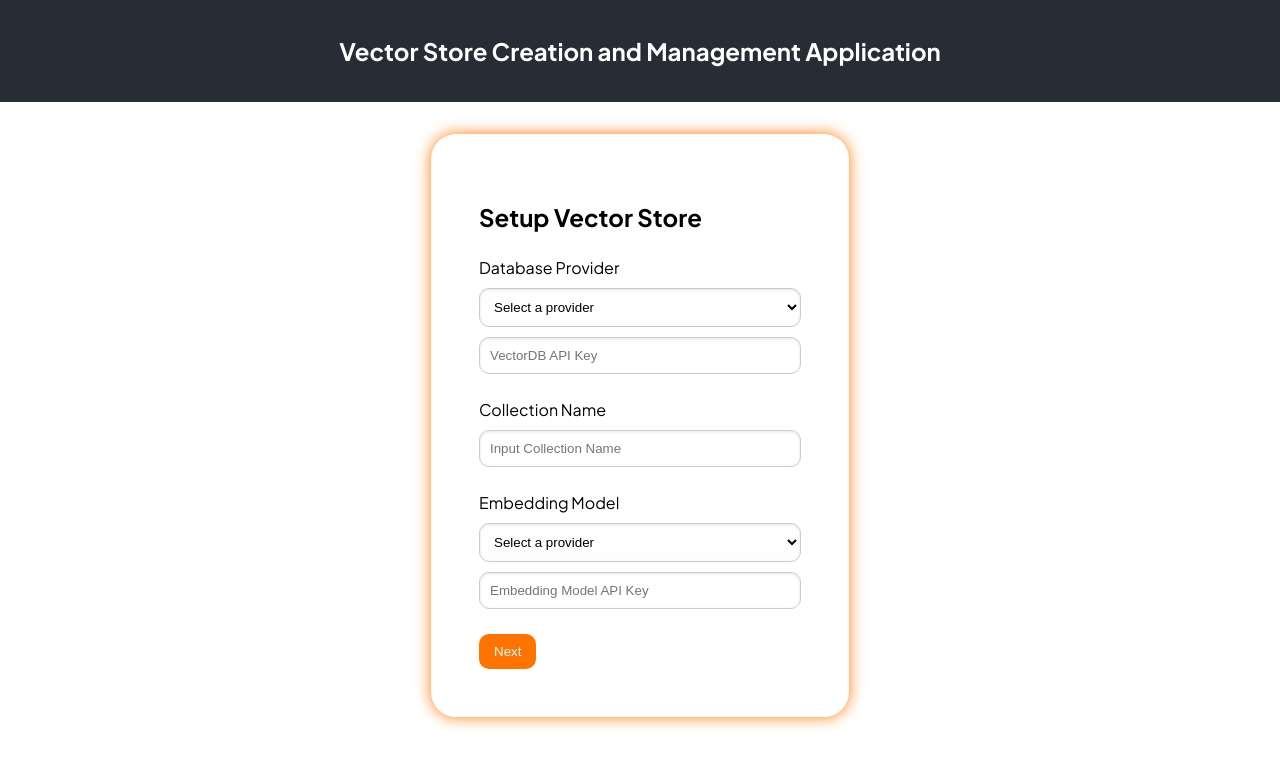
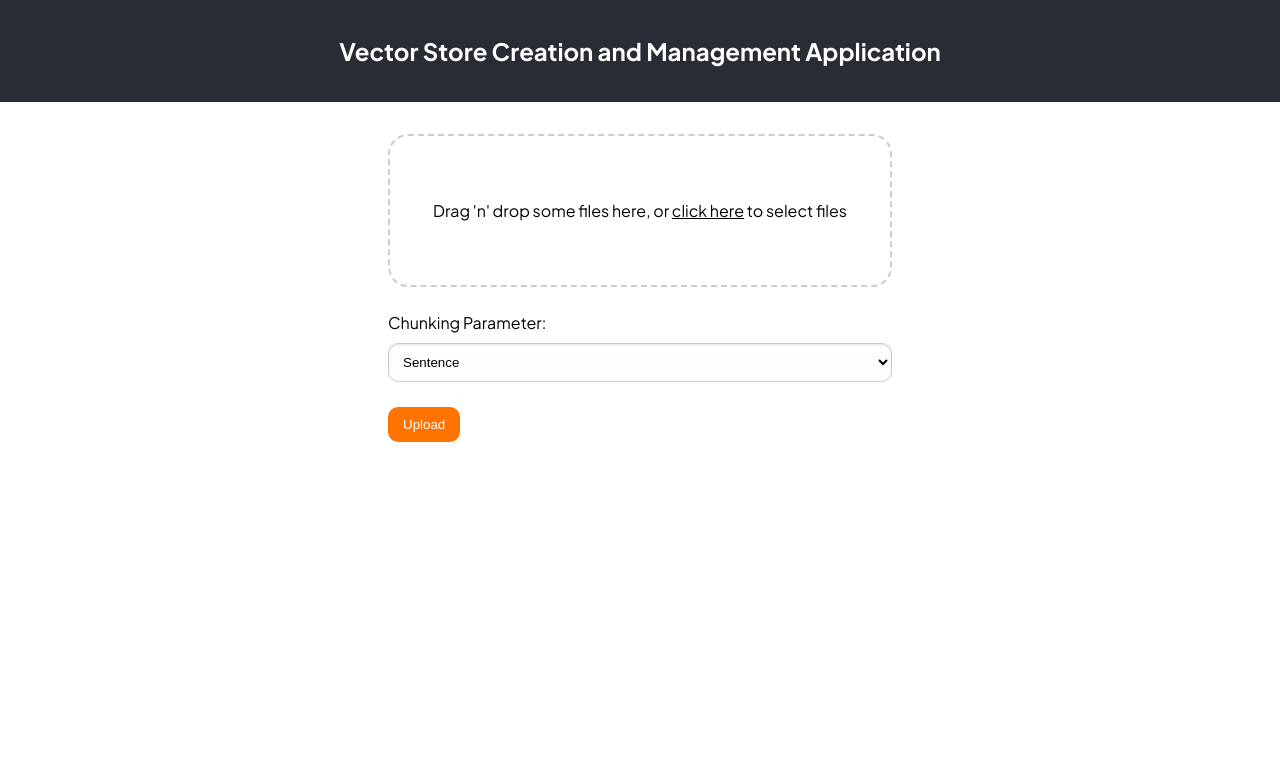
Before and after one commit to lckariyawasam/vector-store-management-app, a React (Create React App) app: page /dashboard in a window 1280 px wide. Shown: the top 768 px of the page. Built offline with nearby package versions, Linux system fonts and the light colour scheme.

Commit message:
Add Upload Dashboard UI

```diff
--- a/package.json
+++ b/package.json
@@ -8,6 +8,7 @@
     "@testing-library/user-event": "^13.5.0",
     "react": "^19.0.0",
     "react-dom": "^19.0.0",
+    "react-dropzone": "^14.3.5",
     "react-scripts": "5.0.1",
     "web-vitals": "^2.1.4"
   },
--- a/src/App.js
+++ b/src/App.jsx
@@ -2,6 +2,7 @@ import React, { useState } from 'react';
 import './App.css';
 
 import SetupPage from './pages/SetupPage'
+import Dashboard from './pages/Dashboard';
 import Header from './common/Header';
 
 function App() {
@@ -9,7 +10,8 @@ function App() {
     <div>
       <Header/>
       <div className='container'>
-        <SetupPage></SetupPage>
+        {/* <SetupPage></SetupPage> */}
+        <Dashboard/>
       </div>
     </div>
   );
--- /dev/null
+++ b/src/pages/Dashboard/index.jsx
@@ -0,0 +1,104 @@
+import React, { useState, useCallback } from 'react';
+import { useDropzone } from 'react-dropzone';
+
+import './styles.css'
+
+const BACKEND_URL = "http://localhost:5000/upload"
+
+function Dashboard() {
+  const [selectedFile, setSelectedFile] = useState(null);
+  const [description, setDescription] = useState('');
+  const [uploadStatus, setUploadStatus] = useState(null);
+  const [uploadMessage, setUploadMessage] = useState('');
+  const [chunkingParameter, setChunkingParameter] = useState('sentence');
+
+  const onDrop = useCallback(acceptedFiles => {
+    setSelectedFile(acceptedFiles[0]);
+    setUploadMessage("");
+    setUploadStatus("")
+  }, []);
+
+  const { getRootProps, getInputProps, isDragActive } = useDropzone({ onDrop });
+
+  const handleSubmit = async (event) => {
+    event.preventDefault();
+
+    if (!selectedFile) {
+      setUploadStatus('error');
+      setUploadMessage('Please select a file.');
+      return;
+    }
+
+    const formData = new FormData();
+    formData.append('description', description);
+    formData.append('file', selectedFile);
+
+    setUploadStatus('uploading');
+    setUploadMessage('Uploading...');
+
+    try {
+      const response = await fetch(BACKEND_URL, {
+        method: 'POST',
+        body: formData,
+      });
+
+      if (!response.ok) {
+        const errorText = await response.text();
+        throw new Error(`${response.status} - ${errorText || 'File upload failed'}`);
+      }
+
+      const data = await response.json();
+      setUploadStatus('success');
+      setUploadMessage('File uploaded successfully!');
+      console.log('File uploaded successfully:', data);
+
+      setSelectedFile(null);
+      setDescription('');
+
+    } catch (error) {
+      console.error('Error uploading file:', error);
+      setUploadStatus('error');
+      setUploadMessage(`File upload failed: ${error.message}`);
+    }
+  };
+
+  return (
+    <div className='document-upload-section'>
+      <form onSubmit={handleSubmit}>
+        <div {...getRootProps()} className={`dropzone ${isDragActive ? 'active' : ''}`}>
+          <input {...getInputProps()} />
+          {!selectedFile ? isDragActive ? (
+            <p>Drop the files here ...</p>
+          ) : (
+            <p>Drag 'n' drop some files here, or <u>click here</u> to select files</p>
+          ): ""}
+          {selectedFile && (
+             <p><b>Selected File:</b> {selectedFile.name}</p>
+          )}
+        </div>
+
+        <div className='input-section'>
+          <label htmlFor="chunking">Chunking Parameter:</label>
+          <select id="chunking" value={chunkingParameter} onChange={(e) => setChunkingParameter(e.target.value)}>
+            <option value="sentence">Sentence</option>
+            <option value="paragraph">Paragraph</option>
+            <option value="page">Page</option>
+          </select>
+        </div>
+
+        <div className="">
+          <button type="submit" className='upload-button'>Upload</button>
+
+          {uploadStatus && (
+            <div className={`upload-status ${uploadStatus}`}>
+              {uploadMessage}
+            </div>
+          )}
+        </div>
+
+      </form>
+    </div>
+  );
+}
+
+export default Dashboard;
--- /dev/null
+++ b/src/pages/Dashboard/styles.css
@@ -0,0 +1,60 @@
+.document-upload-section {
+    margin: 2rem;
+}
+
+.input-section {
+    margin-top: 25px;
+}
+
+.dropzone {
+    border: 2px dashed #ccc;
+    border-radius: 20px;
+    width: calc(min(90vw, 500px));
+    padding-block: 3rem;
+    text-align: center;
+    cursor: pointer;
+}
+
+.dropzone.active {
+    border-color: #007bff; /* Highlight when dragging */
+}
+
+.upload-status {
+    padding: 8px 15px;
+    margin-left: 10px;
+    border-radius: 10px;
+    display: inline;
+    font-size: 15px;
+}
+
+.upload-status.success {
+    color: green;
+    background-color: lightgreen;
+}
+
+.upload-status.error {
+    color: red;
+    background-color: rgb(255, 198, 198);
+}
+
+.upload-status.uploading {
+    color: darkorange;
+    background-color: lightgoldenrodyellow;
+}
+
+
+.upload-button {
+    margin-top: 25px;
+    padding: 10px 15px;
+    background-color: #ff7300;
+    color: white;
+    border: none;
+    border-radius: 10px;
+    cursor: pointer;
+    transition: background-color 0.3s ease, box-shadow 0.3s ease;
+}
+
+.upload-button:hover {
+    background-color: #ff7300;
+    box-shadow: 0 4px 8px rgba(0, 0, 0, 0.1);
+}
```
Also changed, not shown: 1 other file (tests, documents, lock files or other folders).
